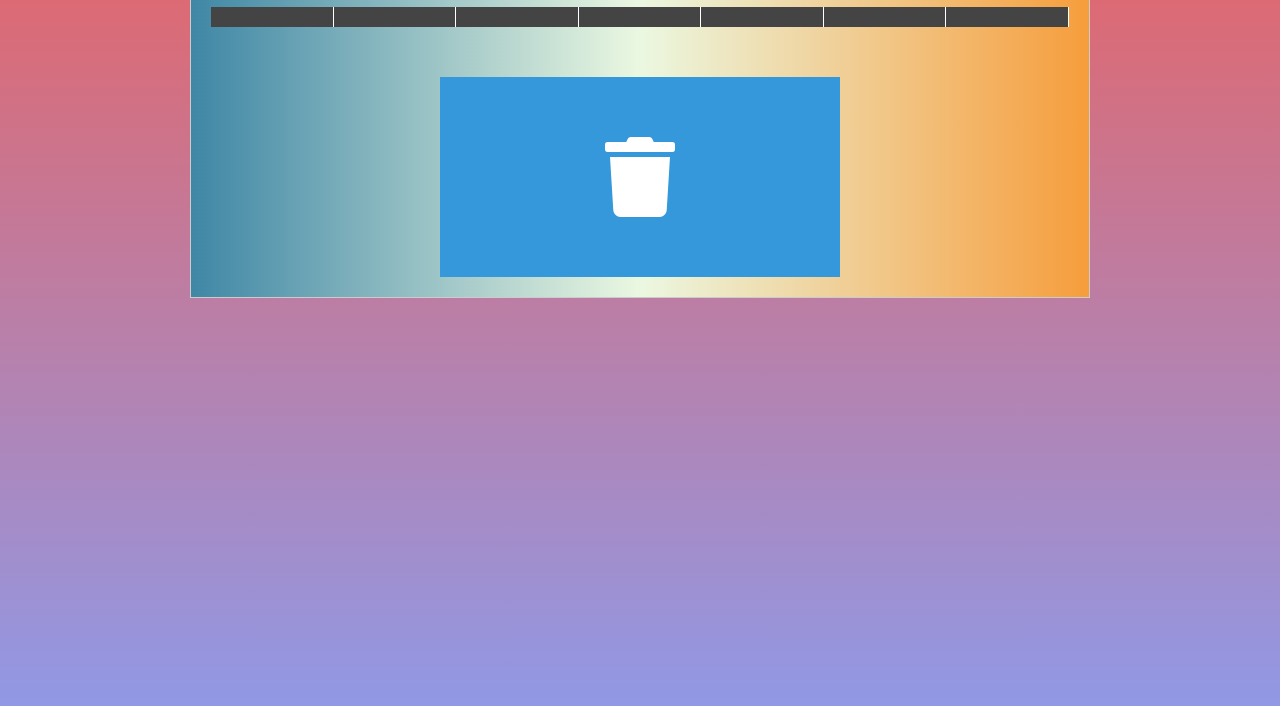
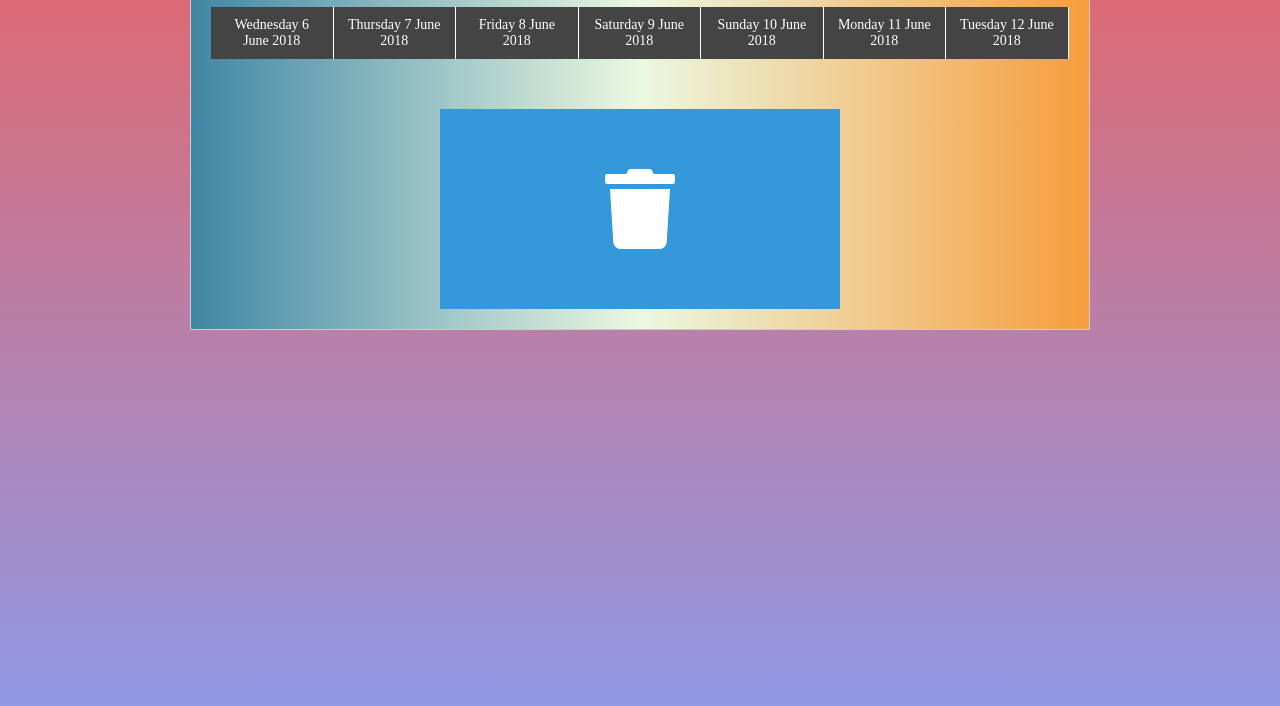
Before and after one commit to sahilm9/jQuery-UI-TO-DO-LIST, a website built with webpack: page app/index.html in a window 1280 px wide. Shown: the part 134-840 px from the top of the page. Built offline with nearby package versions, Linux system fonts and the light colour scheme.

Commit message:
game logic completed

```diff
--- a/app/src/scripts/app.js
+++ b/app/src/scripts/app.js
@@ -0,0 +1,82 @@
+$(function() {
+  // A function to calculate day as string
+  let days = day => {
+    // Store the days as strings in array
+    let weekdays = ['Sunday','Monday','Tuesday','Wednesday','Thursday','Friday','Saturday'];
+    // return the string at index which is called
+    return weekdays[day];
+  };
+  // A function to calculate month as string
+  let month = monthIndex => {
+    // Store the months as strings in array
+    let months = ['January','February','March','April','May','June','August','September','October','November','December'];
+    // return the string at index which is called
+    return months[monthIndex];
+  };
+  // function to calculate day and number of days from the day
+  let getDates = (startDate, daysToAdd) => {
+    // create an empty array which will contain information of days
+    let daysInfo = [];
+    // loop till number of days to calculate
+    for(var i = 0; i < daysToAdd; i++) {
+      // store the date object in a variable
+      let currentDate = new Date();
+      // get date which will be incremented for every loop
+      currentDate.setDate(startDate.getDate() + i);
+      // add the day, date, month, year information to the array
+      daysInfo.push(`${days(currentDate.getDay())} ${currentDate.getDate()} ${month(currentDate.getMonth())} ${currentDate.getFullYear()}`);
+      }
+    // return the array with information of days
+    return daysInfo;
+  };
+  // initialize a variable with date object which includes information of today
+  let startDate = new Date();
+  // call getDates function with today date obj and number of days to be calculated and store the result in variable
+  let arrayOfDates = getDates(startDate, 7);
+    // create an Array from elements with class of .listTitle and store it in array
+    let liArrays = Array.from(document.querySelectorAll('.listTitle'));
+    // loop till length of arrayOfDates
+    for(let i=0; i<arrayOfDates.length;i++){
+        // assign innertext property to value at current index(information about day, date, month, year)
+        liArrays[i].innerText = arrayOfDates[i];
+    }
+    // make ul of todoList sortable
+    $('#todoList ul').sortable({
+        // items we don't want to sort
+        items: "li:not('.listTitle, .addItem')",
+        // make all ul's connectable with all other
+        connectWith: "ul",
+        // make drop on empty ul possible
+        dropOnEmpty: true,
+        // a class styled in css
+        placeholder: "emptySpace"
+    });
+    // check for keydown on input, event
+    $('input').keydown(function(e) {
+        // check if return(enter) is hit, 13 is keycode for it
+        if(e.keyCode === 13) {
+            // assign input.val to a variable
+            var item = $(this).val();
+            // if it is not empty, do the following
+            if(item !== ''){
+              // jump from input to li, li to ul and then append
+              $(this).parent().parent().append(`<li class='todo-item'>${item}</li>`);
+              // clear input after append
+              $(this).val('');
+            }
+        }
+    }).focus(function(){ // check for focus
+      // after focus, if mouse moves out of input
+      $(this).mouseout(function(){
+        // clear the input
+        $(this).val('');
+      });
+    });
+    // make trash droppable
+    $('#trash').droppable({
+        drop: function(event, ui) {
+            // delete the item
+            ui.draggable.remove();
+        }
+    });
+});
--- a/app/src/styles/modules/_trash.css
+++ b/app/src/styles/modules/_trash.css
@@ -9,6 +9,7 @@
     flex-direction:row;
     justify-content: center;
     align-items: center;
+    cursor:pointer;
 }
 
 .fas.fa-trash{
```
Also changed, not shown: app/dist/scripts/app.js, app/dist/styles/styles.css.
